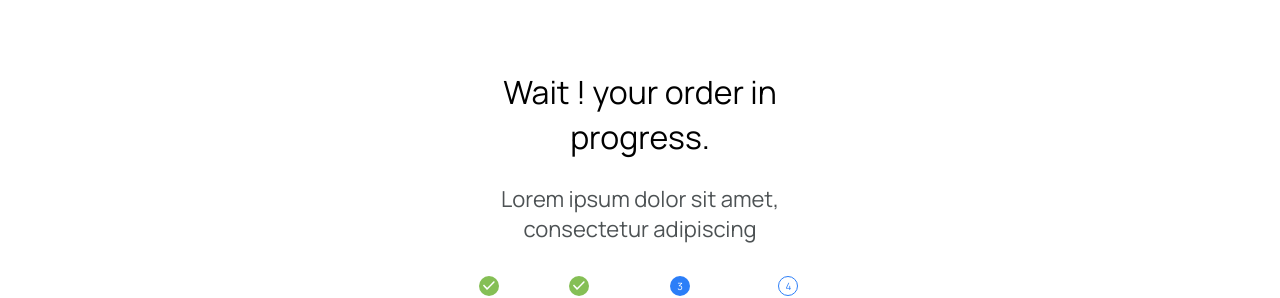
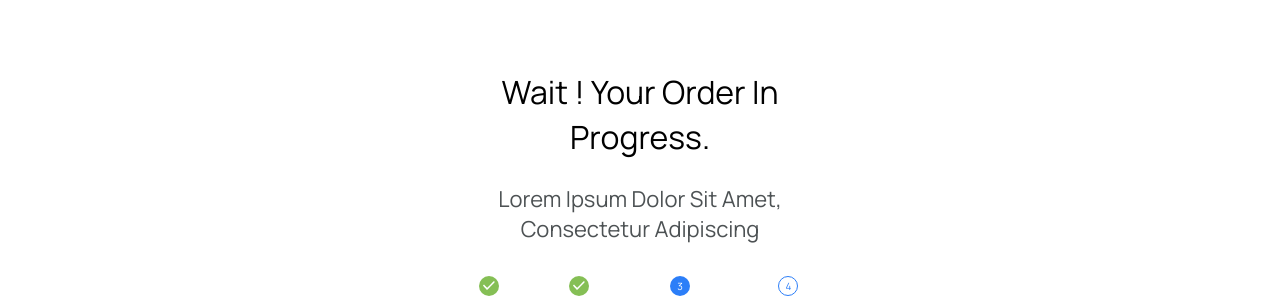
Before and after one commit to xtirian/ejam-Upsalle, a Next.js app: page / in a window 1280 px wide. Shown: the part 132-430 px from the top of the page. Built offline with nearby package versions, Linux system fonts and the light colour scheme.

Commit message:
fix: style title and subtitle

```diff
--- a/src/app/style.scss
+++ b/src/app/style.scss
@@ -26,9 +26,12 @@
 
 .main_title{
   @include title1;
+  text-transform: capitalize;
 }
 
 .main_subtitle{
   margin-top: 24px;
-  @include subtitle1
+  @include subtitle1;
+  text-transform: capitalize;
+
 }
```
